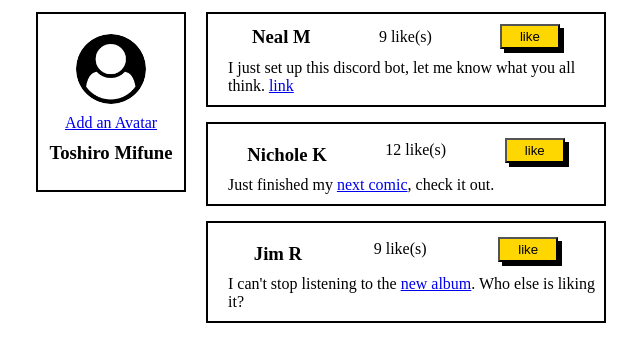
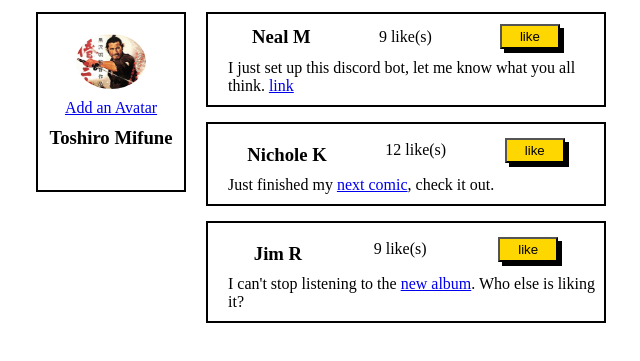
Before and after one commit to dreessen-n/liking-likes, a plain HTML site: page index.html in a window 1280 px wide. Both pictures are taken after a click on the link "Add an Avatar". Shown: the part 105-466 px from the top of the page, without its empty margins (319-959 px from the left). Drawn offline with Linux system fonts and the light colour scheme.

Commit message:
Created addAvatar function to change img

```diff
--- a/index.html
+++ b/index.html
@@ -20,7 +20,7 @@
             <div class="left">
                 <div class="left-box1">
                     <img src="./assets/user-circle.png" class="img_profile-pic">
-                <a href="#" class="change-profile-pic">Add an Avatar</a>
+                <a href="#" class="change-profile-pic" onclick="addAvatar()">Add an Avatar</a>
                 <h3 class="profile-name">Toshiro Mifune</h3>
                 </div>
             </div>
--- a/script.js
+++ b/script.js
@@ -1,14 +1,4 @@
 // Increase likes
-
-// function addLike2() {
-//     var x = document.querySelector('.like-num1')
-//     console.log(x)
-//     var num = x.innerText;
-//     num++;
-//     x.innerText = num;
-//     console.log(num);
-// }
-
 
 function addLike(element) {
     // console.log(element);
@@ -22,3 +12,9 @@ function addLike(element) {
     num++;
     z.innerText = num;
 }
+
+function addAvatar () {
+    var x = document.querySelector('.img_profile-pic');
+    console.log(x);
+    x.src = "./assets/toshiro.png";
+}
```
